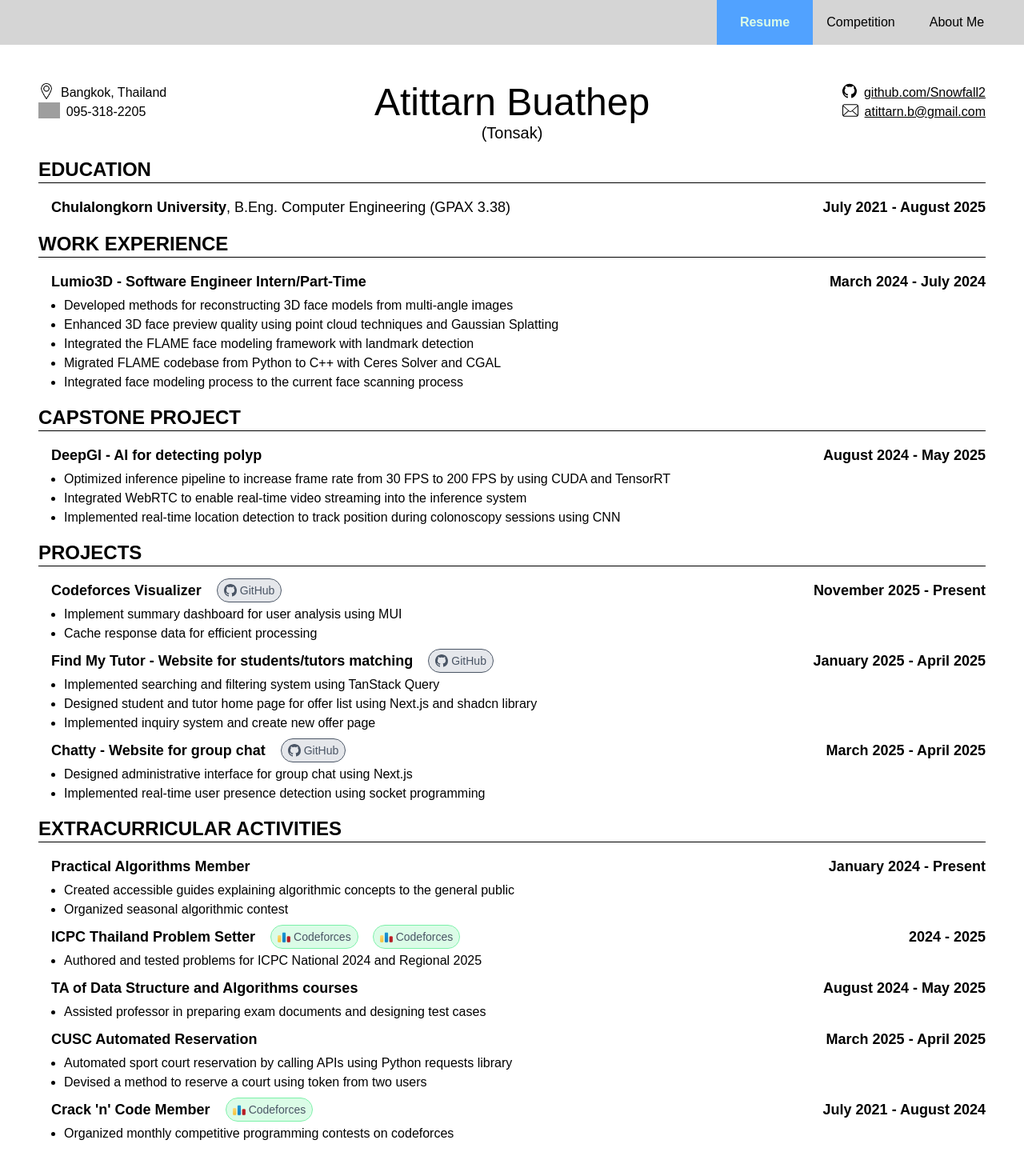
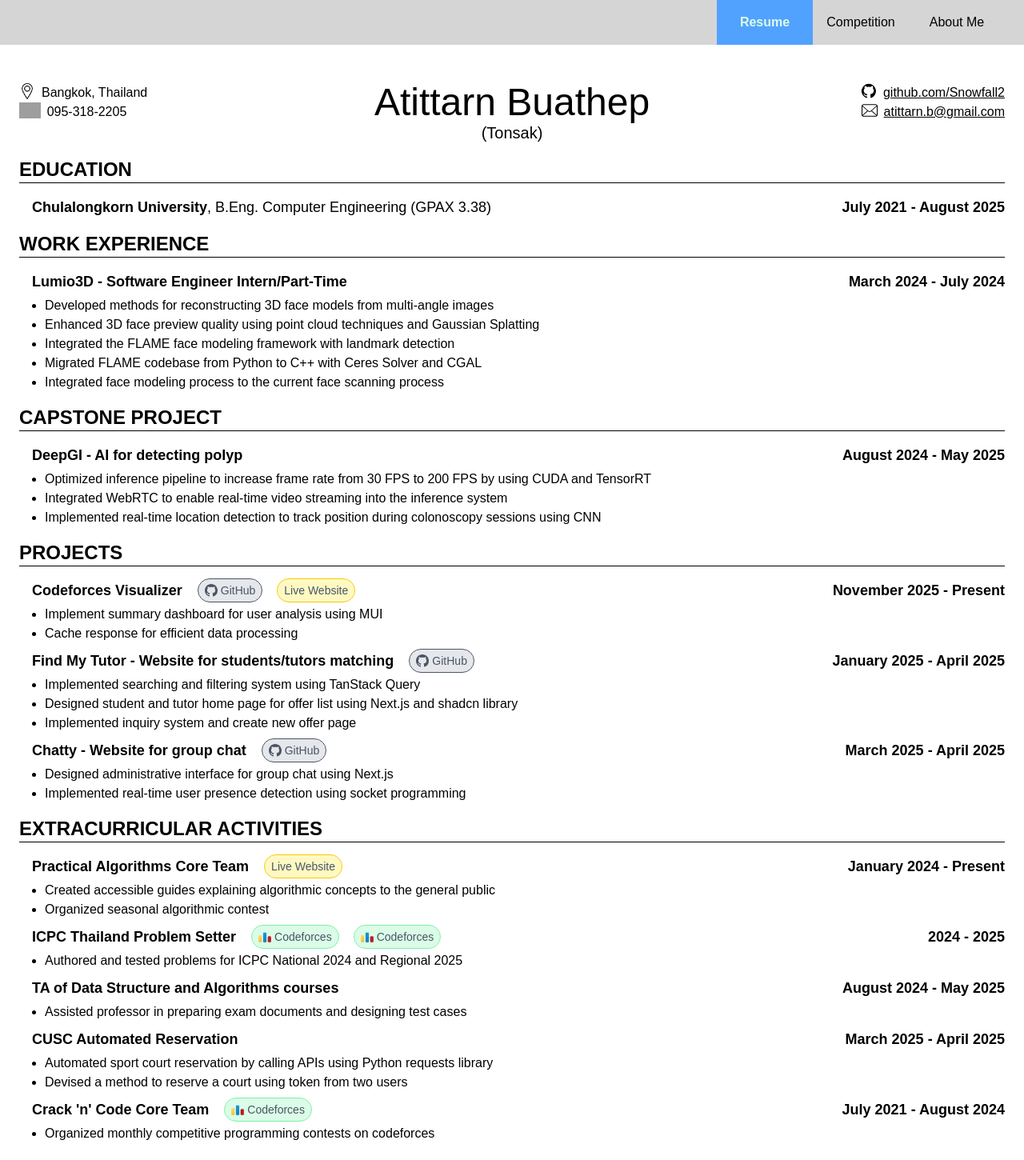
Before and after one commit to Snowfall2/portfolio, a Next.js app: page /resume in a window 1280 px wide. Shown: the top 1450 px of the page at 80% size. Built offline with nearby package versions, Linux system fonts and the light colour scheme; grey boxes are pictures that could not be loaded.

Commit message:
Fix layout problems

```diff
--- a/src/components/badge/OtherBadge.tsx
+++ b/src/components/badge/OtherBadge.tsx
@@ -1,7 +1,6 @@
 export default function OtherBadge({url}: {url:string}) {
     return (
-    <a href={url} target="_blank" rel="noreferrer" className="flex px-2 bg-gray-200 rounded-3xl outline items-center gap-1 text-gray-600 transition-colors hover:text-gray-400">
-        <img src={"cf-icon.png"} className="h-4"/>
-    <p className="text-sm">Website</p></a>
+    <a href={url} target="_blank" rel="noreferrer" className="flex px-2 bg-yellow-100 rounded-3xl outline outline-yellow-400 items-center gap-1 text-gray-600 transition-colors hover:text-gray-400">
+    <p className="text-sm">Live Website</p></a>
     )
 }
--- a/src/components/resume/Education.tsx
+++ b/src/components/resume/Education.tsx
@@ -8,7 +8,8 @@ export default function Education() {
                 <li>
                     <div className="flex justify-between text-lg">
                         <p ><b>Chulalongkorn University</b>, B.Eng. Computer Engineering (GPAX 3.38)</p>
-                        <p className="font-bold">July 2021 - August 2025</p>
+                        <p className="font-bold text-right min-w-30 max-md:hidden">July 2021 - August 2025</p>
+                        <p className="font-bold text-right min-w-30 md:hidden">July 2021<br/>- August 2025</p>
                     </div>
                 </li>
             </ul>
--- a/src/components/resume/ExtraActivaties.tsx
+++ b/src/components/resume/ExtraActivaties.tsx
@@ -6,7 +6,7 @@ export default function ExtraActivities() {
             <Header name={"Extracurricular Activities"}/>
             <ul className="ml-4">
                 <li>
-                    <SubHeader title="Practical Algorithms Member" beginDate={"January 2024"} endDate={"Present"}>
+                    <SubHeader title="Practical Algorithms Core Team" urls={["https://practical-algo.com/"]} beginDate={"January 2024"} endDate={"Present"}>
                         <ul className="ml-4 list-disc my-1">
                             <li>Created accessible guides explaining algorithmic concepts to the general public</li>
                             <li>Organized seasonal algorithmic contest</li>
@@ -36,7 +36,7 @@ export default function ExtraActivities() {
                     </SubHeader>
                 </li>
                 <li>
-                    <SubHeader title="Crack 'n' Code Member" urls={["https://codeforces.com/group/rn8uJP8lA7"]} beginDate={"July 2021"} endDate={"August 2024"}>
+                    <SubHeader title="Crack 'n' Code Core Team" urls={["https://codeforces.com/group/rn8uJP8lA7"]} beginDate={"July 2021"} endDate={"August 2024"}>
                         <ul className="ml-4 list-disc my-1">
                             <li>Organized monthly competitive programming contests on codeforces</li>
                         </ul>
--- a/src/components/resume/Project.tsx
+++ b/src/components/resume/Project.tsx
@@ -6,10 +6,10 @@ export default function Project() {
             <Header name={"Projects"}/>
             <ul className="ml-4">
                 <li>
-                    <SubHeader title="Codeforces Visualizer" urls={["https://github.com/Snowfall2/codeforces-visualizer"]} beginDate={"November 2025"} endDate={"Present"}>
+                    <SubHeader title="Codeforces Visualizer" urls={["https://github.com/Snowfall2/codeforces-visualizer", "https://cf-analysis.netlify.app/"]} beginDate={"November 2025"} endDate={"Present"}>
                         <ul className="ml-4 list-disc my-1">
                             <li>Implement summary dashboard for user analysis using MUI</li>
-                            <li>Cache response data for efficient processing</li>
+                            <li>Cache response for efficient data processing</li>
                         </ul>
                     </SubHeader>
                 </li>
--- a/src/components/resume/ResumeDisplay.tsx
+++ b/src/components/resume/ResumeDisplay.tsx
@@ -8,7 +8,7 @@ import Project from "./Project";
 export default function ResumeDisplay() {
 
     return (
-        <main className="mx-auto w-[calc(100%-96px)] max-w-7xl">
+        <main className="mx-auto w-[calc(100%-48px)] max-w-7xl">
             <div className="flex flex-col md:flex-row justify-between mt-12">
                 <div className="flex-1 w-48">
                     <div className="flex gap-2">
@@ -27,19 +27,21 @@ export default function ResumeDisplay() {
                     <span className="text-xl">(Tonsak)</span>
                 </div>
                 <div className="flex-1 w-48 text-left md:text-right items-end justify-self-end">
-                    <div className="flex flex-col justify-end">
-                        <Link href="https://github.com/Snowfall2" target="_blank">
+                    <div className="flex flex-row min-md:justify-end">
+                        <div className="flex flex-col">
+                            <Link className="w-auto" href="https://github.com/Snowfall2" target="_blank">
                                 <div className="flex flex-row gap-2 md:justify-end underline">
                                     <img src="github.svg" className="h-5" />
                                     <p className="hover:text-blue-800">github.com/Snowfall2</p>
                                 </div>
                             </Link>
-                        <Link href="mailto:atittarn.b@gmail.com" target="_blank">
+                            <Link href="mailto:atittarn.b@gmail.com">
                                 <div className="flex flex-row gap-2 md:justify-end underline">
                                     <img src="email.svg" className="h-5"/>
                                     <p className="hover:text-blue-800">atittarn.b@gmail.com</p>
                                 </div>
                             </Link>
+                        </div>
                     </div>
                 </div>
             </div>
--- a/src/components/resume/SubHeader.tsx
+++ b/src/components/resume/SubHeader.tsx
@@ -1,5 +1,6 @@
 import CodeforcesBadge from "../badge/CodeforcesBadge";
 import GithubBadge from "../badge/GithubBadge";
+import OtherBadge from "../badge/OtherBadge";
 
 export default function SubHeader({title, beginDate = undefined, endDate = undefined, desc = undefined, urls = undefined, children}:{
     title: string,
@@ -13,34 +14,26 @@ export default function SubHeader({title, beginDate = undefined, endDate = undef
     return (
         <div className="mb-2">
             <div className="flex justify-between text-lg">
-                <div className="flex flex-row gap-5">
+                <div className="flex max-md:flex-col flex-row max-md:gap-1 gap-5">
                     <p><b>{ title + (desc? "  -  " + desc:"")}</b></p>
 
-                    <div className="flex flex-row gap-5 max-md:hidden">
+                    <div className="flex flex-row gap-5">
                         {urls && urls.map((url) => {
                             if(url.includes("github")) {
                                 return <GithubBadge key={url} url={url}/>
                             }
-                            if(url.includes("codeforces")) {
+                            else if(url.includes("codeforces")) {
                                 return <CodeforcesBadge key={url} url={url}/>
                             }
-                            return null;
+                            else {
+                                return <OtherBadge key={url} url={url}/>
+                            }
                         })}
                     </div>
                 </div>
-                {beginDate && endDate && <p className="font-bold">{beginDate} - {endDate}</p>}
-                {beginDate && !endDate && <p className="font-bold">{beginDate}</p>}
-            </div>
-            <div className="flex flex-row gap-5 md:hidden">
-                {urls && urls.map((url) => {
-                    if(url.includes("github")) {
-                        return <GithubBadge key={url} url={url}/>
-                    }
-                    if(url.includes("codeforces")) {
-                        return <CodeforcesBadge key={url} url={url}/>
-                    }
-                    return null;
-                })}
+                {beginDate && endDate && <p className="font-bold text-right min-w-30 max-md:hidden">{beginDate} - {endDate}</p>}
+                {beginDate && endDate && <p className="font-bold text-right min-w-30 md:hidden">{beginDate}<br/>- {endDate}</p>}
+                {beginDate && !endDate && <p className="font-bold text-right min-w-30 max-md:hidden">{beginDate}</p>}
             </div>
             {children}
         </div>
```
Lines whose indentation alone changed are shown as unchanged.
